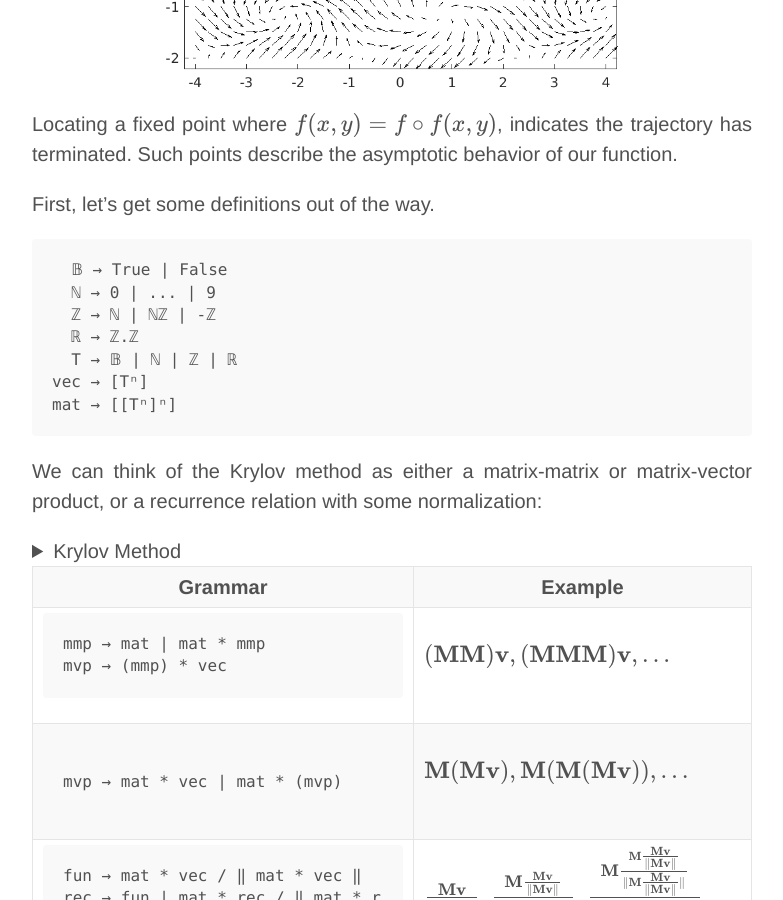
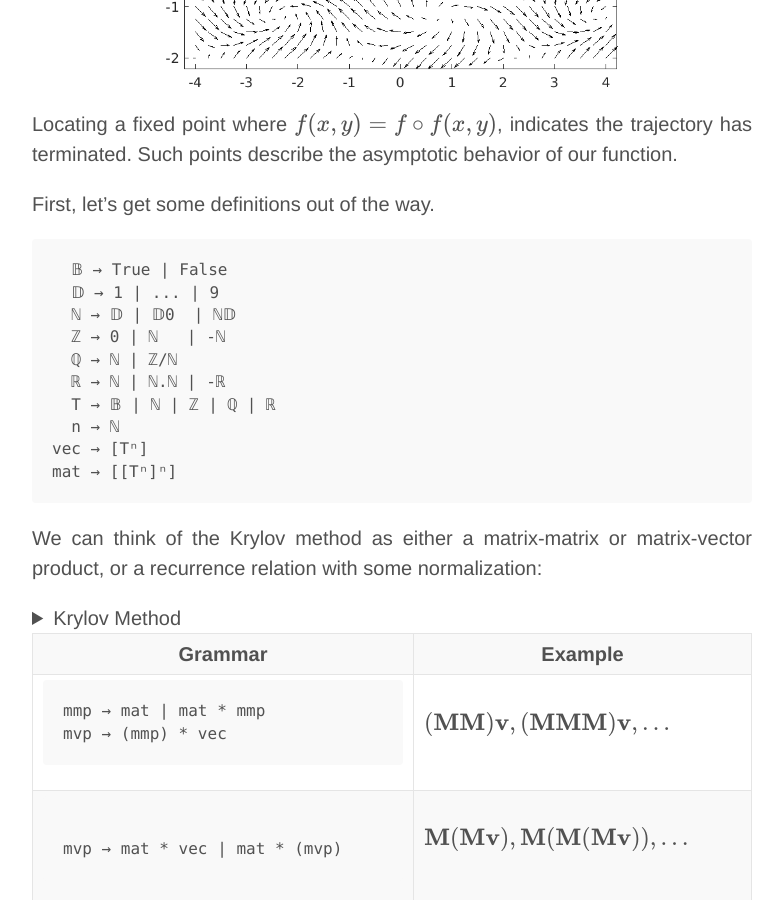
Before and after one commit to breandan/breandan.github.io, a Jekyll site: the page built from _posts/2020-06-30-graph-computation.md, in a window 1280 px wide and 900 px high, scrolled down 26520 px. Shown: the whole window, without its empty margins (248-1031 px from the left). Built offline with Jekyll 4.4.1, drawn with Linux system fonts in a browser that asks for light colours; nearby versions of some CDN libraries; some web fonts are replaced; formulas are drawn with MathJax 3; comment, search, counter and statistics services are not loaded.

Commit message:
upgrade grammar of numerical types

````diff
--- a/_posts/2020-06-30-graph-computation.md
+++ b/_posts/2020-06-30-graph-computation.md
@@ -610,10 +610,13 @@ First, let's get some definitions out of the way.
 
 ```
   𝔹 → True | False
-  ℕ → 0 | ... | 9
-  ℤ → ℕ | ℕℤ | -ℤ
-  ℝ → ℤ.ℤ
-  T → 𝔹 | ℕ | ℤ | ℝ
+  𝔻 → 1 | ... | 9
+  ℕ → 𝔻 | 𝔻0  | ℕ𝔻
+  ℤ → 0 | ℕ   | -ℕ
+  ℚ → ℕ | ℤ/ℕ
+  ℝ → ℕ | ℕ.ℕ | -ℝ
+  T → 𝔹 | ℕ | ℤ | ℚ | ℝ
+  n → ℕ
 vec → [Tⁿ]
 mat → [[Tⁿ]ⁿ]
 ```
````
